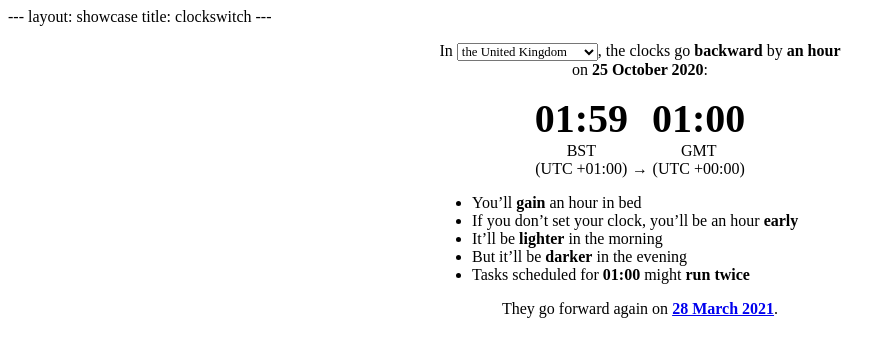
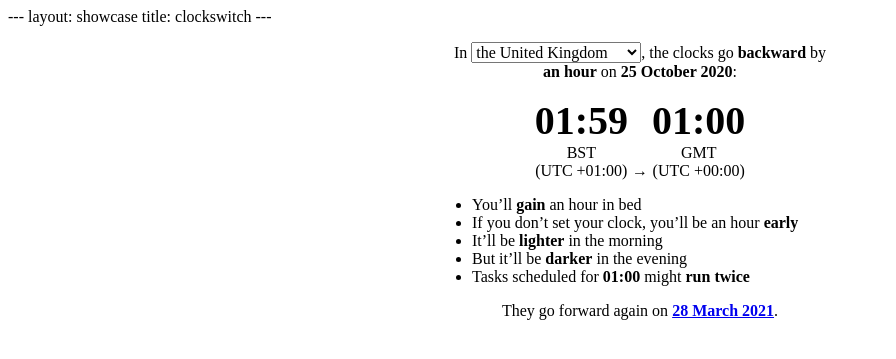
Before and after one commit to cmbuckley/clockswitch, a PHP site: page / in a window 1280 px wide. Shown: the top 359 px of the page, without its empty margins (0-896 px from the left). Run offline with PHP 8.4, Linux system fonts and the light colour scheme; some libraries are stand-ins or nearby versions.

Commit message:
fix font size for select to avoid zoom

```diff
--- a/_config.yml
+++ b/_config.yml
@@ -23,6 +23,9 @@ navigation:
  - title: Projects
    url: /projects/
 
+plugins:
+ - jekyll-remote-theme
+
 social:
    github:    cmbuckley
    linkedin:  cmbuckley
--- a/clockswitch.css
+++ b/clockswitch.css
@@ -7,6 +7,12 @@
 .clockswitch select {
     font: inherit;
     font-size: 80%;
+}
+
+@media screen and (hover: none) {
+    .clockswitch select {
+        font-size: 16px;
+    }
 }
 
 .clockswitch ul {
```
